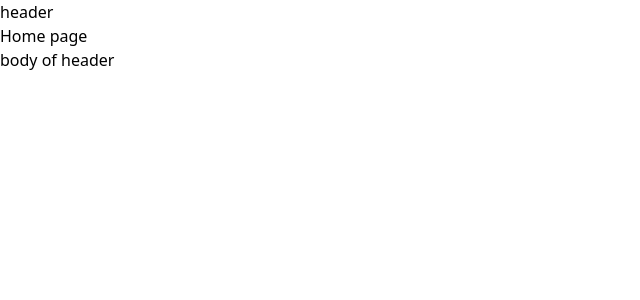
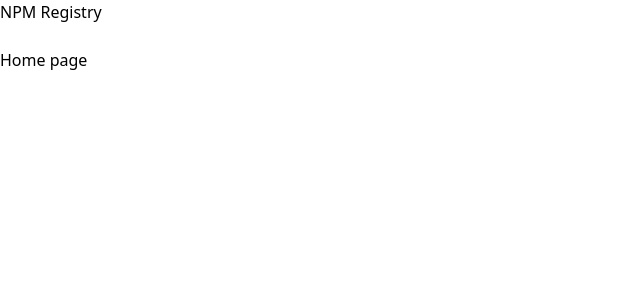
Before and after one commit to Sharath44665/react_ws_02, a React (Vite) app in the folder registry/: page / in a window 1280 px wide. Shown: the top 300 px of the page, without its empty margins (0-640 px from the left). Built offline with nearby package versions, Linux system fonts and the light colour scheme.

Commit message:
programmatic navigation: useNavigate

```diff
--- a/registry/src/App.tsx
+++ b/registry/src/App.tsx
@@ -22,7 +22,7 @@
         element: <SearchPage />,
       },
       {
-        path: '/package/:name',
+        path: '/packages/:name',
         element: <DetailsPage />
       }
     ],
--- a/registry/src/components/Header.tsx
+++ b/registry/src/components/Header.tsx
@@ -1,9 +1,13 @@
+import { Link } from "react-router-dom";
+import SearchInput from "./SearchInput";
+
 const Header = () => {
     return <>
-    <div>
+        <div>
+            <Link to='/'>NPM Registry</Link>
+            <SearchInput />
 
-    header
-    </div>
+        </div>
     </>
 }
 
--- /dev/null
+++ b/registry/src/components/SearchInput.tsx
@@ -0,0 +1,19 @@
+import { useState } from "react";
+import { useNavigate } from "react-router-dom";
+
+const SearchInput = () => {
+    const [term, setTerm] = useState('')
+    const navigate = useNavigate()
+
+    const handleSubmit= (event: React.FormEvent<HTMLFormElement>) => {
+        event.preventDefault()
+        navigate(`/search?term=${term}`)
+    }
+    return <>
+    <form onSubmit={handleSubmit}>
+        <input value={term} onChange={e => setTerm(e.target.value)} />
+    </form>
+    </>
+}
+
+export default SearchInput;
--- a/registry/src/pages/Root.tsx
+++ b/registry/src/pages/Root.tsx
@@ -5,7 +5,6 @@
     return <>
     <Header />
     <Outlet />
-    body of header
     </>
 }
 
```
